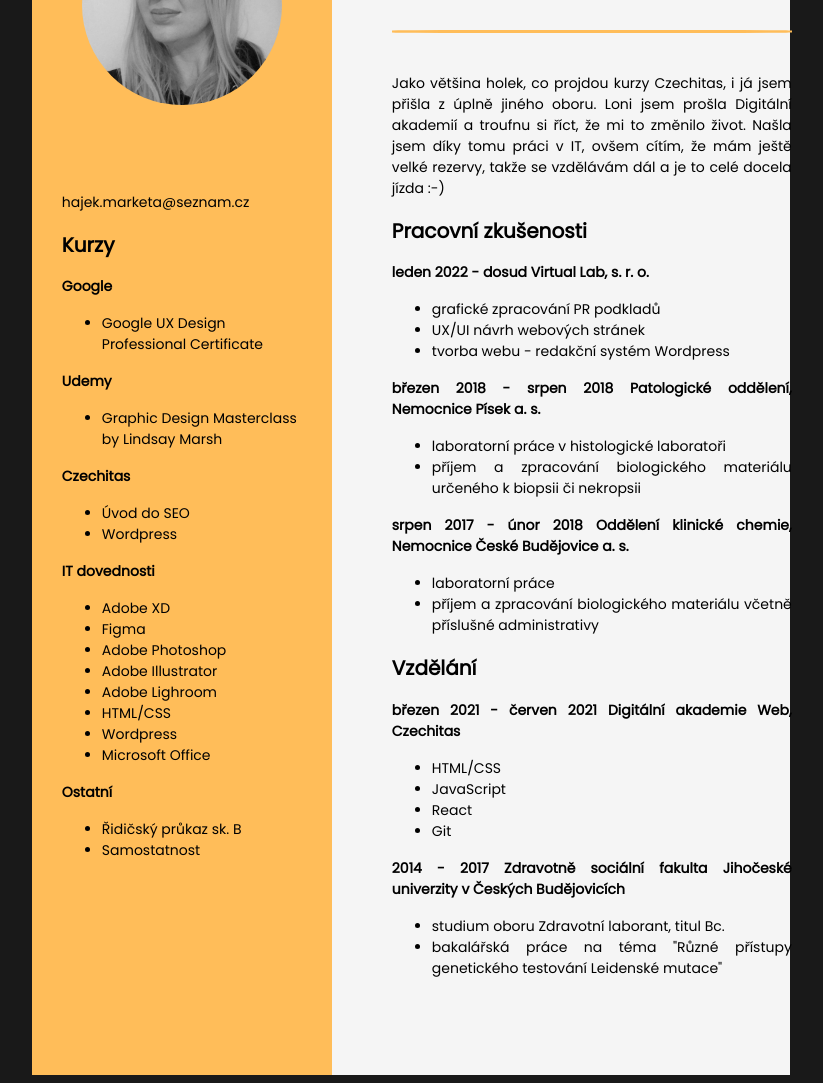
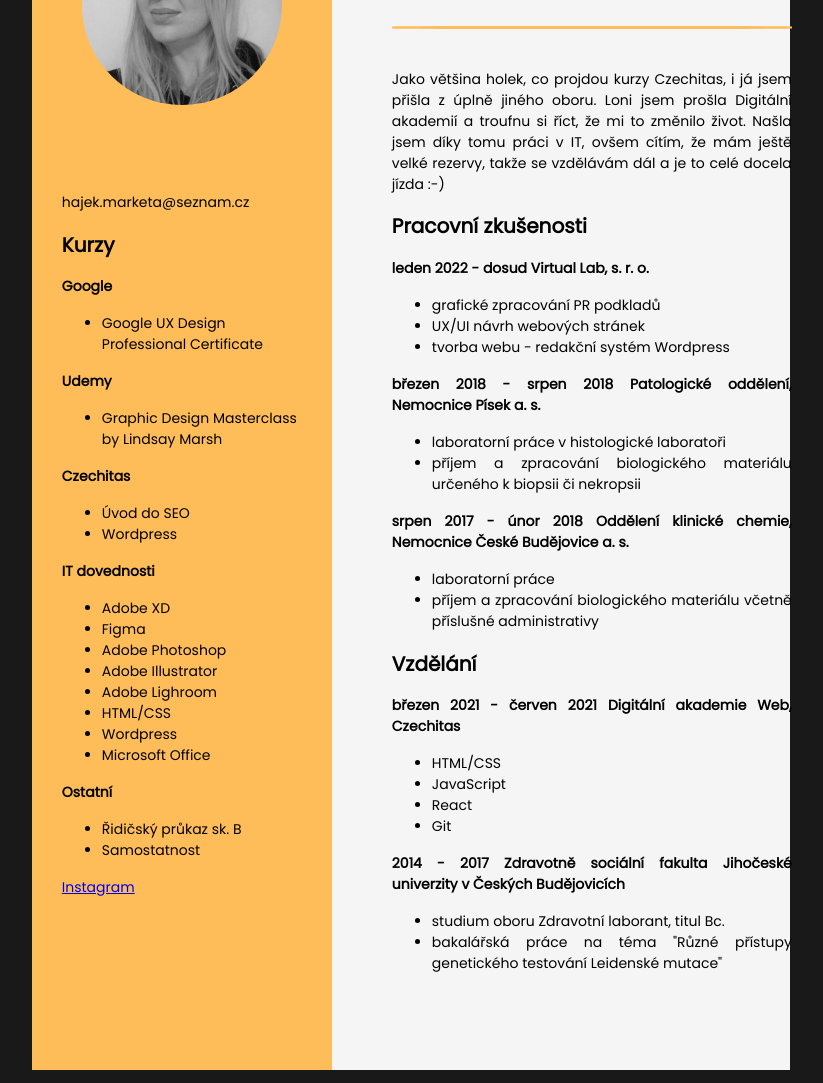
Before and after one commit to mahajek/zivotopis-koderka, a plain HTML site: page index.html in a window 1280 px wide. Shown: the part 153-1236 px from the top of the page, without its empty margins (229-1052 px from the left). Drawn offline with Linux system fonts and the light colour scheme.

Commit message:
Hotový úkol

```diff
--- a/index.css
+++ b/index.css
@@ -75,3 +75,11 @@ hr {
 li {
   font-size: 14px;
 }
+
+footer {
+  font-size: 14px;
+}
+
+a:hover {
+  color: blueviolet;
+}
--- a/index.html
+++ b/index.html
@@ -57,11 +57,14 @@
               <li>Samostatnost</li>
             </ul>
           </section>
+          <footer>
+            <a href="https://www.instagram.com/marketa__hajkova/">Instagram</a>
+          </footer>
         </div>
       </div>
 
       <div class="column-right">
-        <section class="about">
+        <header>
           <h1>Markéta Hájková</h1>
           <hr />
           <p>
@@ -71,7 +74,7 @@
             cítím, že mám ještě velké rezervy, takže se vzdělávám dál a je to
             celé docela jízda :-)
           </p>
-        </section>
+        </header>
         <section class="work">
           <h2>Pracovní zkušenosti</h2>
           <h3>leden 2022 - dosud Virtual Lab, s. r. o.</h3>
```
